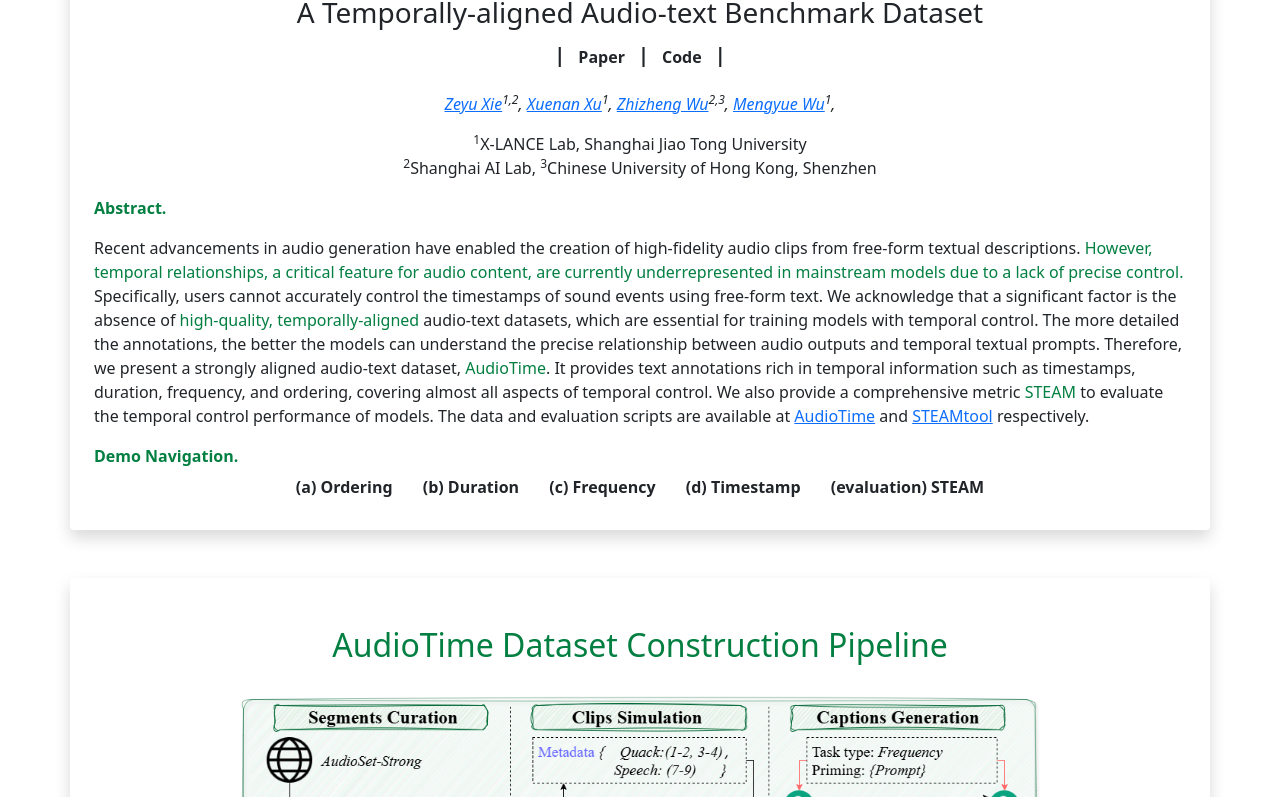
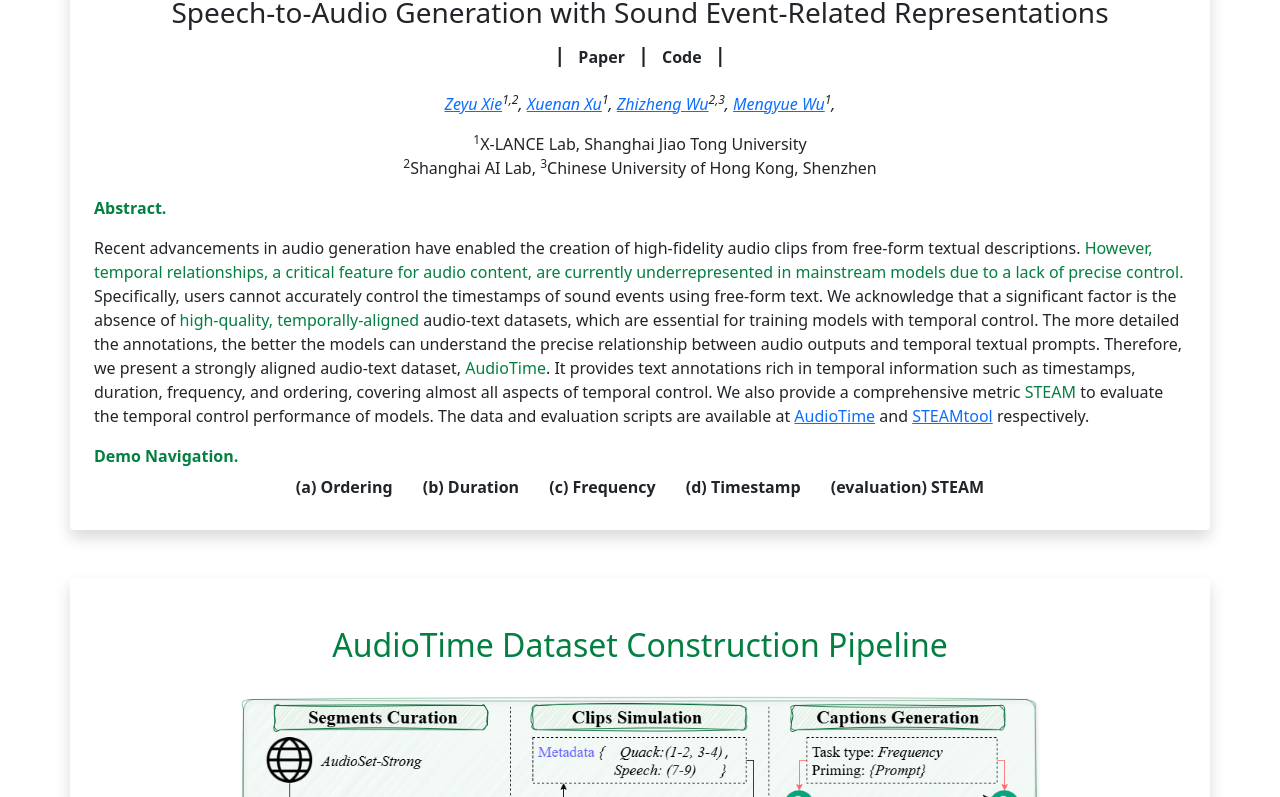
Before and after one commit to zeyuxie29/STAR, a plain HTML site: page index.html in a window 1280 px wide. Shown: the part 156-953 px from the top of the page. Drawn offline with Linux system fonts and the light colour scheme.

Commit message:
Update index.html

```diff
--- a/index.html
+++ b/index.html
@@ -86,7 +86,8 @@
     </script>
     <div class="container pt-5 mt-5 shadow p-4 mb-5 bg-white rounded">
       <div class="text-center">
-        <h1><span class="custom-color">AudioTime</span></h1><h3>A Temporally-aligned Audio-text Benchmark Dataset</h3>
+        <h1><span class="custom-color">STAR</span></h1><h3>Speech-to-Audio Generation with Sound
+Event-Related Representations</h3>
         <p class="lead fw-bold">
           |<a href="https://arxiv.org/abs/2407.02857" class="btn border-white bg-white fw-bold">Paper</a>|<a href="https://github.com/zeyuxie29/AudioTime" class="btn border-white bg-white fw-bold">Code</a>|
         </p>
```
